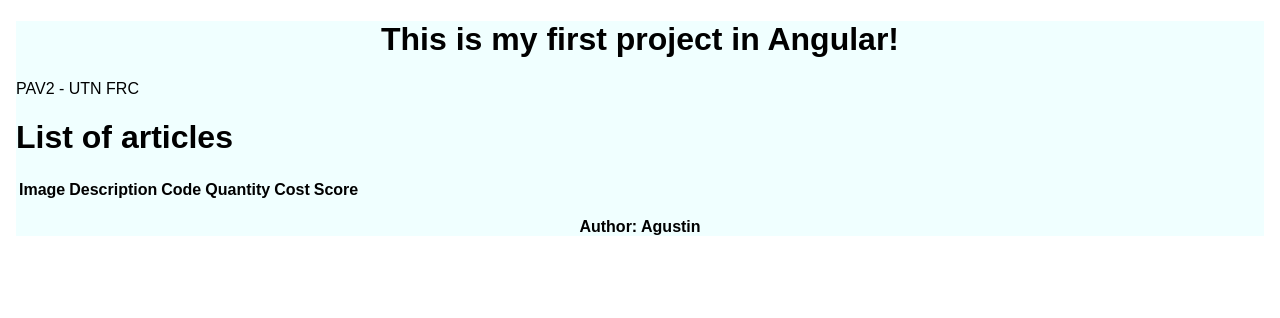
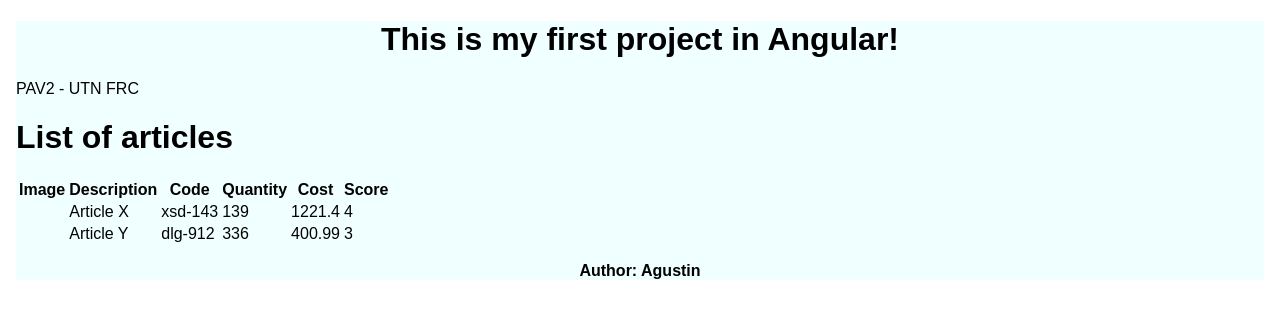
Before and after one commit to agusalvarez99/firstProjectAngular, an Angular app: page / in a window 1280 px wide. Shown: the top 318 px of the page. Built offline with nearby package versions, Linux system fonts and the light colour scheme.

Commit message:
directivas

```diff
--- a/src/app/lista-articulos/lista-articulos.component.html
+++ b/src/app/lista-articulos/lista-articulos.component.html
@@ -2,7 +2,7 @@ PAV2 - UTN FRC
 <div>
   <h1>{{ titulo }}</h1>
   <div class="table-responsive">
-    <table class="table">
+    <table class="table" *ngIf="articulos && articulos.length">
       <thead>
         <tr>
           <th>Image</th>
@@ -13,7 +13,16 @@ PAV2 - UTN FRC
           <th>Score</th>
         </tr>
       </thead>
-      <tbody></tbody>
+      <tbody>
+        <tr *ngFor="let articulo of articulos">
+          <td></td>
+          <td>{{ articulo.descripcion }}</td>
+          <td>{{ articulo.codigo }}</td>
+          <td>{{ articulo.cantidad }}</td>
+          <td>{{ articulo.precio }}</td>
+          <td>{{ articulo.puntaje }}</td>
+        </tr>
+      </tbody>
     </table>
   </div>
 </div>
--- a/src/app/lista-articulos/lista-articulos.component.ts
+++ b/src/app/lista-articulos/lista-articulos.component.ts
@@ -7,6 +7,24 @@ import { Component, OnInit } from '@angular/core';
 })
 export class ListaArticulosComponent implements OnInit {
   titulo: string = 'List of articles';
+  articulos: any[] = [
+    {
+      id: 2,
+      descripcion: 'Article X',
+      codigo: 'xsd-143',
+      cantidad: 139,
+      precio: 1221.4,
+      puntaje: 4,
+    },
+    {
+      id: 5,
+      descripcion: 'Article Y',
+      codigo: 'dlg-912',
+      cantidad: 336,
+      precio: 400.99,
+      puntaje: 3,
+    },
+  ];
   constructor() {}
 
   ngOnInit() {}
```
